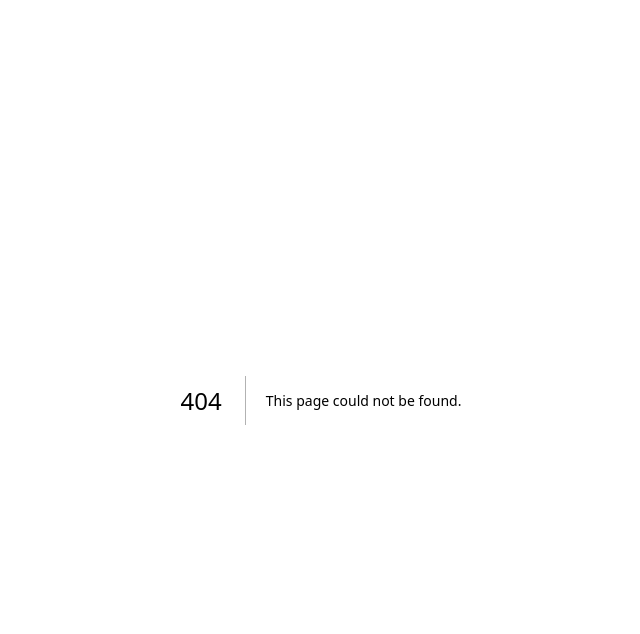
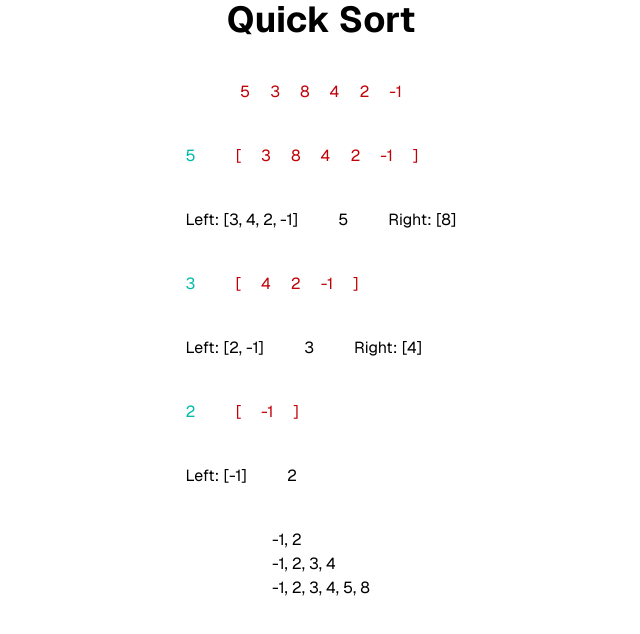
Before and after one commit to vo-eric/algos, a Next.js app: page /sort/quicksort in a window 1280 px wide. Before the commit this address had no page. Shown: the top 634 px of the page, without its empty margins (319-959 px from the left). Built offline with nearby package versions, Linux system fonts and the light colour scheme.

Commit message:
Add snapshots of each step

```diff
--- /dev/null
+++ b/src/app/sort/quicksort/Snapshot.tsx
@@ -0,0 +1,29 @@
+"use client";
+
+import type { Snapshot } from "./page";
+
+export default function Snapshot({
+  snapshot: { left, right, pivot, array },
+}: {
+  snapshot: Snapshot;
+}) {
+  return (
+    <div className="flex flex-col gap-10">
+      <div className="flex gap-10">
+        <p className="text-teal-500">{pivot}</p>
+        <div className="flex gap-5 text-red-700">
+          [
+          {array.map((number, i) => {
+            return <div key={i}>{number}</div>;
+          })}
+          ]
+        </div>
+      </div>
+      <div className="flex gap-10">
+        <div>{left.length > 0 && `Left: [${left.join(", ")}]`}</div>
+        <p> {pivot}</p>
+        <div>{right.length > 0 && `Right: [${right.join(", ")}]`}</div>
+      </div>
+    </div>
+  );
+}
--- /dev/null
+++ b/src/app/sort/quicksort/page.tsx
@@ -0,0 +1,111 @@
+"use client";
+
+import Snapshot from "./Snapshot";
+
+export interface Snapshot {
+  left: number[];
+  right: number[];
+  pivot: number;
+  array: number[];
+  id: string;
+  result?: number[];
+}
+
+interface QuickSortResult {
+  snapshots: Snapshot[];
+  sorted: number[];
+}
+
+enum Direction {
+  left,
+  right,
+  root,
+}
+
+const quickSort = (array: number[]): QuickSortResult => {
+  const snapshots: Snapshot[] = [];
+
+  const sort = (
+    array: number[],
+    depth: number,
+    direction: Direction = Direction.root,
+  ): number[] => {
+    if (array.length <= 1) {
+      return array;
+    }
+
+    const pivot = array[0];
+    const left = [];
+    const right = [];
+
+    for (let i = 1; i < array.length; i++) {
+      if (array[i] < pivot) {
+        left.push(array[i]);
+      } else {
+        right.push(array[i]);
+      }
+    }
+
+    snapshots.push({
+      array: array.slice(1),
+      left,
+      pivot,
+      right,
+      id: `${depth}-${direction}`,
+    });
+
+    const sortedLeft = sort(left, depth + 1, Direction.left);
+    const sortedRight = sort(right, depth + 1, Direction.right);
+
+    const result = [...sortedLeft, pivot, ...sortedRight];
+
+    const snapshot = snapshots.find(
+      (snapshot) => snapshot.id === `${depth}-${direction}`,
+    );
+
+    if (snapshot) {
+      snapshot.result = result;
+    }
+
+    return result;
+  };
+  const sorted = sort(array, 0, Direction.root);
+  return { snapshots, sorted };
+};
+
+/*
+DISPLAY THE CURRENT ARRAY WE ARE WORKING ON FROM 1 TO THE END
+DISPLAY THE PIVOT
+DISPLAY THE LEFT AND RIGHT ARRAY AT EACH ITERATION
+
+
+*/
+
+export default function QuickSort() {
+  const nums = [5, 3, 8, 4, 2, -1];
+  const { snapshots, sorted } = quickSort(nums);
+  console.log("sorted", sorted);
+  console.log("shots", snapshots);
+
+  return (
+    <div className="mx-auto flex w-[50%] flex-col items-center gap-10">
+      <h1 className="text-4xl font-bold">Quick Sort</h1>
+      <div className="flex gap-5 text-red-700">
+        {nums.map((num, i) => (
+          <div key={i}>{num}</div>
+        ))}
+      </div>
+      <div className="flex flex-col gap-10">
+        {snapshots.map((snapshot, index) => (
+          <Snapshot key={index} snapshot={snapshot} />
+        ))}
+      </div>
+      {/* results */}
+      <div>
+        {snapshots.reverse().map((snapshot, i) => {
+          return <div key={i}>{snapshot?.result?.join(", ")}</div>;
+        })}
+      </div>
+    </div>
+  );
+}
--- a/src/app/sorting/bubble/page.tsx
+++ /dev/null
@@ -1,3 +0,0 @@
-export default function BubbleSort() {
-  return <div>BubbleSort</div>;
-}
--- a/tsconfig.json
+++ b/tsconfig.json
@@ -12,7 +12,7 @@
 
     /* Strictness */
     "strict": true,
-    "noUncheckedIndexedAccess": true,
+    // "noUncheckedIndexedAccess": true,
     "checkJs": true,
 
     /* Bundled projects */
```
